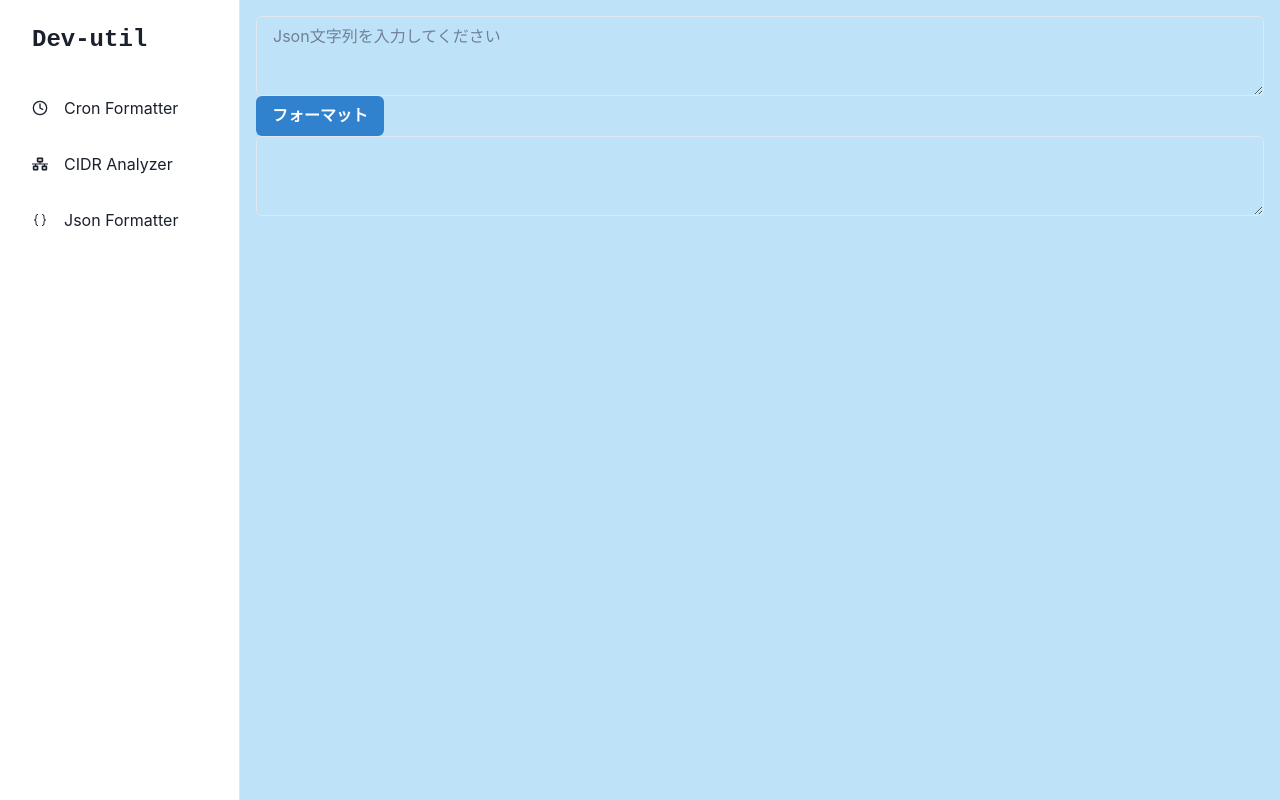
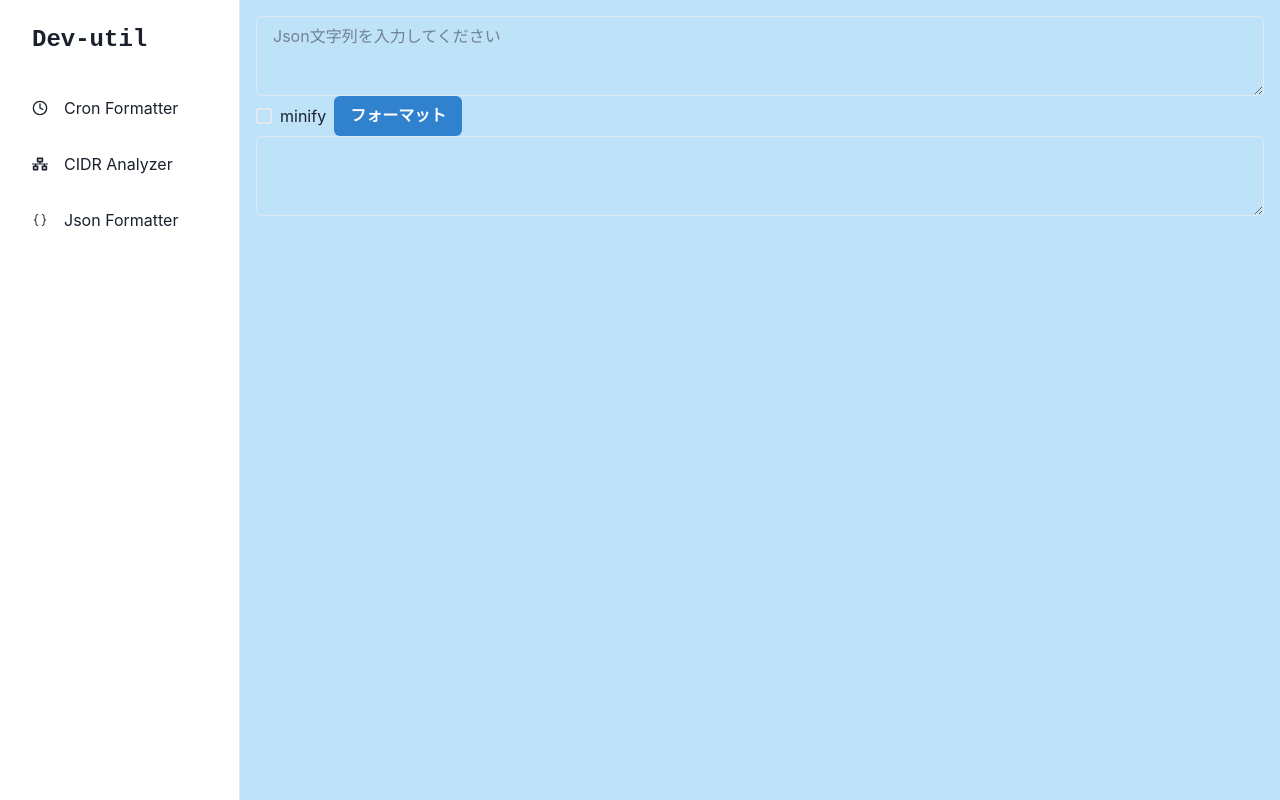
Before and after one commit to iwahara/dev-util, a React (Create React App) app: page /json_formatter in a window 1280 px wide. Built offline with nearby package versions, Linux system fonts and the light colour scheme.

Commit message:
add minify

```diff
--- a/src/components/JsonFormatter.tsx
+++ b/src/components/JsonFormatter.tsx
@@ -1,4 +1,4 @@
-import { Box, Button, Textarea, useToast, VStack,useColorModeValue, useDisclosure } from "@chakra-ui/react";
+import { Box, Button, Textarea, useToast, VStack,useColorModeValue, useDisclosure, HStack, Checkbox } from "@chakra-ui/react";
 import { invoke } from "@tauri-apps/api/tauri";
 import { useState } from "react";
 import { SidebarContent } from "./SideBar";
@@ -12,6 +12,7 @@ function JsonFormatter() {
   const [buttonDisabled, setButtonDisabled] = useState(false);
   const [json, setJson] = useState("");
   const [formatted, setFormatted] = useState("");
+  const [isMinify, setIsMinify] = useState(false);
 
   const toast = useToast();
   const { onClose } = useDisclosure();
@@ -21,12 +22,13 @@ function JsonFormatter() {
 
     const req = {
       req: {
-        json_str: json
+        json_str: json,
+        is_minify: isMinify
       },
     };
     try {
       const res = await invoke<JsonFormatterResponse>("command_json_formatter",req);
-      console.log(res);
+      console.log(req);
       setFormatted(res.formatted_str);
     } catch (error:any) {
       toast({
@@ -59,11 +61,15 @@ function JsonFormatter() {
         />
         </VStack>
 
-        <Button
-            onClick={commandJsonFormat}
-            colorScheme="blue"
-            disabled={buttonDisabled}
-          >フォーマット</Button>
+        <HStack>
+          <Checkbox checked={isMinify} onChange={(event) =>setIsMinify(event.target.checked)}>minify</Checkbox>
+          <Button
+              onClick={commandJsonFormat}
+              colorScheme="blue"
+              disabled={buttonDisabled}
+            >フォーマット
+          </Button>
+        </HStack>
         <Textarea
           isReadOnly
           resize='vertical'
```
Also changed, not shown: 1 other file (tests, documents, lock files or other folders).
